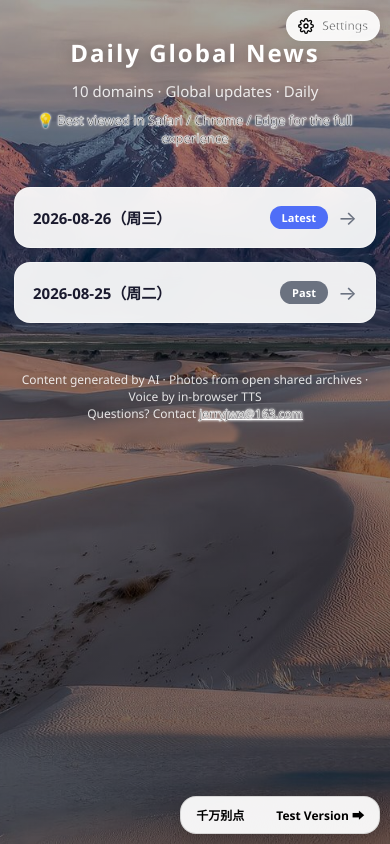
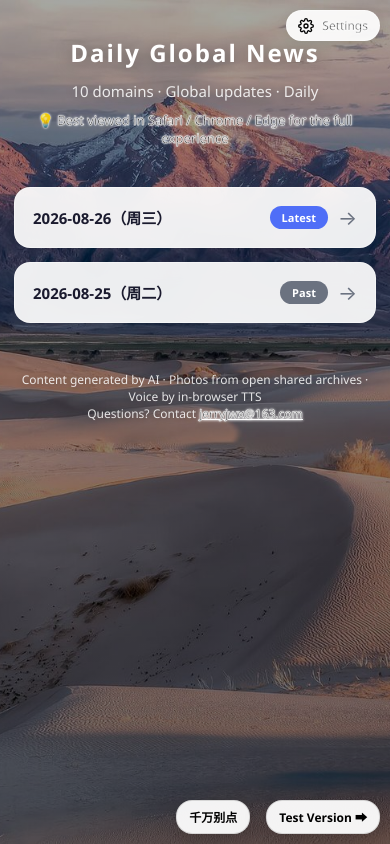
Before and after one commit to Jerry-J-MC-creativer/daily-news, a plain HTML site: page index.html in a window 390 px wide. Drawn offline with Linux system fonts and the light colour scheme.

Commit message:
Update index.html (2026-08-26 19:25)

```diff
--- a/index.html
+++ b/index.html
@@ -226,21 +226,22 @@
   }
   .bottom-link:hover { text-decoration: underline; }
   /* 主页底部右侧：前往测试版 + 千万别点（恶搞跳转） */
+  /* 容器本身不可见，仅是定位层；每个按钮各自是独立卡片 */
   .home-actions {
     position: fixed; right: 16px; bottom: 16px; z-index: 20;
-    display: flex; gap: 24px; align-items: center;
-    background: rgba(255,255,255,0.94); backdrop-filter: blur(16px); -webkit-backdrop-filter: blur(16px);
-    border: 1px solid rgba(0,0,0,0.12); border-radius: var(--radius);
-    padding: 9px 18px; box-shadow: 0 6px 24px rgba(0,0,0,0.18);
+    display: flex; gap: 28px; align-items: center;
   }
   .home-actions .action-btn {
     font-size: 13px; font-weight: 700; color: #000; text-decoration: none;
-    background: none; border: none; font-family: inherit; cursor: pointer; padding: 2px 4px;
+    font-family: inherit; cursor: pointer; padding: 9px 16px;
+    background: rgba(255,255,255,0.94); backdrop-filter: blur(16px); -webkit-backdrop-filter: blur(16px);
+    border: 1px solid rgba(0,0,0,0.12); border-radius: var(--radius);
+    box-shadow: 0 6px 24px rgba(0,0,0,0.18);
   }
   .home-actions .action-btn:hover { text-decoration: underline; }
   @media (max-width: 480px) {
-    .home-actions { right: 10px; bottom: 10px; padding: 7px 11px; }
-    .home-actions .action-btn { font-size: 12px; }
+    .home-actions { right: 10px; bottom: 10px; gap: 16px; }
+    .home-actions .action-btn { font-size: 12px; padding: 7px 12px; }
   }
 
   /* 跨网页设置分组 */
```
